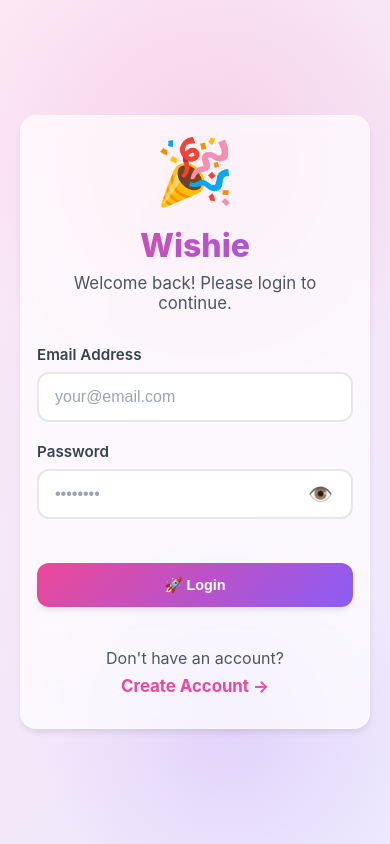
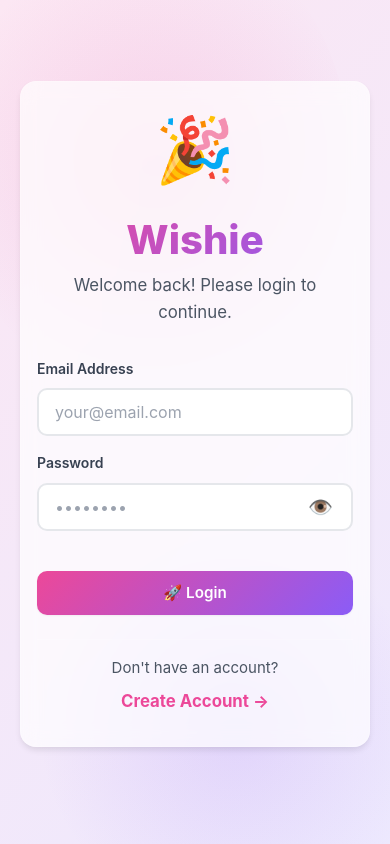
Before and after one commit to 4nxrag/wishie, a React (Vite) app in the folder frontend/: page /login in a window 390 px wide. Built offline with nearby package versions, Linux system fonts and the light colour scheme; the HTML template or start-up script is replaced by a standard one.

Commit message:
Fixed responsiveness and button stacking on mobile

```diff
--- a/frontend/src/index.css
+++ b/frontend/src/index.css
@@ -1,35 +1,27 @@
-/* Reset & Base Styles */
+/* ==================== RESET ==================== */
 * {
   margin: 0;
   padding: 0;
   box-sizing: border-box;
 }
 
+html {
+  font-size: 16px;
+  -webkit-text-size-adjust: 100%;
+}
+
 body {
   font-family: -apple-system, BlinkMacSystemFont, 'Segoe UI', 'Roboto', 'Oxygen',
-    'Ubuntu', 'Cantarell', 'Fira Sans', 'Droid Sans', 'Helvetica Neue',
-    sans-serif;
+    'Ubuntu', 'Cantarell', 'Fira Sans', 'Droid Sans', 'Helvetica Neue', sans-serif;
   -webkit-font-smoothing: antialiased;
   -moz-osx-font-smoothing: grayscale;
   background: linear-gradient(135deg, #fce7f3 0%, #ede9fe 100%);
   min-height: 100vh;
   overflow-x: hidden;
+  line-height: 1.6;
 }
 
-/* Container */
-.container {
-  max-width: 1200px;
-  margin: 0 auto;
-  padding: 0 1rem;
-}
-
-@media (min-width: 768px) {
-  .container {
-    padding: 0 2rem;
-  }
-}
-
-/* CSS Variables */
+/* ==================== CSS VARIABLES ==================== */
 :root {
   --primary: #ec4899;
   --primary-dark: #db2777;
@@ -38,6 +30,7 @@ body {
   --success: #10b981;
   --warning: #f59e0b;
   --danger: #ef4444;
+
   --gray-50: #f9fafb;
   --gray-100: #f3f4f6;
   --gray-200: #e5e7eb;
@@ -62,45 +55,64 @@ body {
   --shadow-glow: 0 0 15px rgba(236, 72, 153, 0.3);
 }
 
-/* Card Component */
+/* ==================== CONTAINER ==================== */
+.container {
+  max-width: 1200px;
+  margin: 0 auto;
+  padding: 0 1rem;
+  width: 100%;
+}
+
+@media (min-width: 768px) {
+  .container {
+    padding: 0 2rem;
+  }
+}
+
+/* ==================== CARDS ==================== */
 .card {
   background: var(--glass-bg);
   backdrop-filter: blur(10px);
   -webkit-backdrop-filter: blur(10px);
   border-radius: 16px;
-  padding: 1.5rem;
+  padding: 1rem;
   box-shadow: var(--shadow-md);
   border: 1px solid var(--glass-border);
   transition: all 0.3s cubic-bezier(0.4, 0, 0.2, 1);
+  width: 100%;
+  word-wrap: break-word;
+  overflow-wrap: break-word;
 }
 
 .card:hover {
   box-shadow: var(--shadow-lg);
 }
 
-@media (max-width: 767px) {
+@media (min-width: 768px) {
   .card {
-    padding: 1.25rem;
+    padding: 1.5rem;
   }
 }
 
-/* Button Styles */
+/* ==================== BUTTONS ==================== */
 .btn {
   display: inline-flex;
   align-items: center;
   justify-content: center;
   gap: 0.5rem;
-  padding: 0.75rem 1.5rem;
+  padding: 0.75rem 1.25rem;
   border: none;
-  border-radius: 12px;
-  font-size: 1rem;
+  border-radius: 10px;
+  font-size: 0.9rem;
   font-weight: 600;
   cursor: pointer;
   transition: all 0.3s ease;
   text-decoration: none;
   white-space: nowrap;
   min-height: 44px;
-  min-width: 44px;
+  line-height: 1;
+  font-family: inherit;
+  -webkit-tap-highlight-color: transparent;
 }
 
 .btn:disabled {
@@ -111,18 +123,23 @@ body {
 .btn-primary {
   background: var(--gradient-primary);
   color: white;
-  box-shadow: var(--shadow-md);
+  box-shadow: var(--shadow-sm);
 }
 
 .btn-primary:hover:not(:disabled) {
-  transform: translateY(-2px);
-  box-shadow: var(--shadow-lg), var(--shadow-glow);
+  transform: translateY(-1px);
+  box-shadow: var(--shadow-md), var(--shadow-glow);
+}
+
+.btn-primary:active:not(:disabled) {
+  transform: translateY(0);
 }
 
 .btn-secondary {
   background: white;
   color: var(--primary);
   border: 2px solid var(--primary-light);
+  box-shadow: var(--shadow-sm);
 }
 
 .btn-secondary:hover:not(:disabled) {
@@ -133,31 +150,44 @@ body {
 .btn-danger {
   background: var(--danger);
   color: white;
+  box-shadow: var(--shadow-sm);
 }
 
 .btn-danger:hover:not(:disabled) {
   background: #dc2626;
-  transform: translateY(-2px);
+  transform: translateY(-1px);
 }
 
 .btn-block {
   width: 100%;
 }
 
-/* Button Groups */
+/* Mobile: Stack buttons vertically */
+@media (max-width: 767px) {
+  .btn {
+    width: 100%;
+    padding: 0.875rem 1rem;
+    font-size: 0.95rem;
+  }
+}
+
+/* ==================== BUTTON GROUPS ==================== */
 .btn-group {
   display: flex;
-  gap: 1rem;
-  flex-wrap: wrap;
+  gap: 0.75rem;
+  width: 100%;
 }
 
+/* Desktop: Buttons side by side */
 @media (min-width: 768px) {
   .btn-group {
     flex-direction: row;
+    flex-wrap: nowrap;
   }
 
   .btn-group .btn {
     width: auto;
+    flex-shrink: 0;
   }
 
   .btn-group .btn-primary {
@@ -167,10 +197,10 @@ body {
   .btn-group .btn-secondary,
   .btn-group .btn-danger {
     flex: 0 0 auto;
-    width: auto;
   }
 }
 
+/* Mobile: Stack buttons vertically */
 @media (max-width: 767px) {
   .btn-group {
     flex-direction: column;
@@ -181,9 +211,9 @@ body {
   }
 }
 
-/* Form Elements */
+/* ==================== FORMS ==================== */
 .form-group {
-  margin-bottom: 1.25rem;
+  margin-bottom: 1rem;
 }
 
 .form-label {
@@ -191,21 +221,24 @@ body {
   margin-bottom: 0.5rem;
   color: var(--gray-700);
   font-weight: 600;
-  font-size: 0.95rem;
+  font-size: 0.875rem;
 }
 
 .form-input,
 .form-select,
 .form-textarea {
   width: 100%;
-  padding: 0.875rem 1rem;
+  padding: 0.75rem 1rem;
   border: 2px solid var(--gray-200);
-  border-radius: 12px;
-  font-size: 1rem;
+  border-radius: 10px;
+  font-size: 0.95rem;
   transition: all 0.3s ease;
   background: white;
   color: var(--gray-900);
   min-height: 44px;
+  font-family: inherit;
+  -webkit-appearance: none;
+  appearance: none;
 }
 
 .form-input:focus,
@@ -225,22 +258,34 @@ body {
   min-height: 100px;
 }
 
-/* Badge */
+@media (max-width: 767px) {
+  .form-input,
+  .form-select,
+  .form-textarea {
+    font-size: 16px; /* Prevents zoom on iOS */
+  }
+}
+
+/* ==================== BADGES ==================== */
 .badge {
-  display: inline-block;
-  padding: 0.375rem 0.75rem;
+  display: inline-flex;
+  align-items: center;
+  gap: 0.25rem;
+  padding: 0.25rem 0.75rem;
   border-radius: 12px;
-  font-size: 0.8rem;
+  font-size: 0.75rem;
   font-weight: 600;
   text-transform: capitalize;
+  white-space: nowrap;
 }
 
-/* Alert Messages */
+/* ==================== ALERTS ==================== */
 .alert {
-  padding: 1rem;
-  border-radius: 12px;
-  margin-bottom: 1.25rem;
-  font-size: 0.95rem;
+  padding: 0.875rem 1rem;
+  border-radius: 10px;
+  margin-bottom: 1rem;
+  font-size: 0.9rem;
+  word-wrap: break-word;
 }
 
 .alert-error {
@@ -255,7 +300,7 @@ body {
   border: 1px solid rgba(16, 185, 129, 0.3);
 }
 
-/* Loading Spinner */
+/* ==================== SPINNER ==================== */
 .spinner {
   width: 40px;
   height: 40px;
@@ -263,27 +308,43 @@ body {
   border-top-color: var(--primary);
   border-radius: 50%;
   animation: spin 0.8s linear infinite;
-  margin: 0 auto;
+  margin: 2rem auto;
 }
 
 @keyframes spin {
   to { transform: rotate(360deg); }
 }
 
-/* Text Utilities */
-.text-center {
-  text-align: center;
+/* ==================== TYPOGRAPHY ==================== */
+h1, h2, h3, h4, h5, h6 {
+  margin: 0;
+  line-height: 1.2;
+  word-wrap: break-word;
 }
 
-.text-muted {
-  color: var(--gray-500);
+h1 { font-size: 1.75rem; }
+h2 { font-size: 1.5rem; }
+h3 { font-size: 1.25rem; }
+
+@media (min-width: 768px) {
+  h1 { font-size: 2.5rem; }
+  h2 { font-size: 2rem; }
+  h3 { font-size: 1.5rem; }
 }
 
-.text-small {
-  font-size: 0.875rem;
-}
+/* ==================== UTILITIES ==================== */
+.text-center { text-align: center; }
+.text-muted { color: var(--gray-500); }
+.text-small { font-size: 0.875rem; }
 
-/* Animations */
+.mt-1 { margin-top: 0.5rem; }
+.mt-2 { margin-top: 1rem; }
+.mt-3 { margin-top: 1.5rem; }
+.mb-1 { margin-bottom: 0.5rem; }
+.mb-2 { margin-bottom: 1rem; }
+.mb-3 { margin-bottom: 1.5rem; }
+
+/* ==================== ANIMATIONS ==================== */
 @keyframes fadeIn {
   from {
     opacity: 0;
@@ -298,7 +359,7 @@ body {
 @keyframes slideDown {
   from {
     opacity: 0;
-    transform: translateY(-20px);
+    transform: translateY(-10px);
   }
   to {
     opacity: 1;
@@ -306,36 +367,54 @@ body {
   }
 }
 
-@keyframes slideUp {
-  from {
-    opacity: 0;
-    transform: translateX(-50%) translateY(20px);
+/* ==================== MOBILE FIXES ==================== */
+@media (max-width: 767px) {
+  /* Prevent horizontal scroll */
+  body {
+    overflow-x: hidden;
+    width: 100%;
   }
-  to {
-    opacity: 1;
-    transform: translateX(-50%) translateY(0);
+
+  /* Force word wrapping */
+  * {
+    word-wrap: break-word;
+    overflow-wrap: break-word;
+    max-width: 100%;
+  }
+
+  /* Smaller text on mobile */
+  body {
+    font-size: 0.9375rem;
+  }
+
+  /* Touch-friendly spacing */
+  .card {
+    margin-bottom: 1rem;
+  }
+
+  /* No hover effects on mobile */
+  .card:hover,
+  .btn:hover {
+    transform: none;
   }
 }
 
-/* Mobile Responsive */
-@media (max-width: 767px) {
-  h1 {
-    font-size: 2rem !important;
-  }
-
-  h2 {
-    font-size: 1.5rem !important;
-  }
-
-  h3 {
-    font-size: 1.25rem !important;
-  }
-
-  .card {
-    padding: 1rem;
-  }
-
-  .btn {
-    font-size: 0.9rem;
+/* ==================== PREVENT ZOOM ON INPUTS (iOS) ==================== */
+@media screen and (max-width: 767px) {
+  select,
+  textarea,
+  input[type="text"],
+  input[type="password"],
+  input[type="datetime"],
+  input[type="datetime-local"],
+  input[type="date"],
+  input[type="month"],
+  input[type="time"],
+  input[type="week"],
+  input[type="number"],
+  input[type="email"],
+  input[type="tel"],
+  input[type="url"] {
+    font-size: 16px !important;
   }
 }
```
